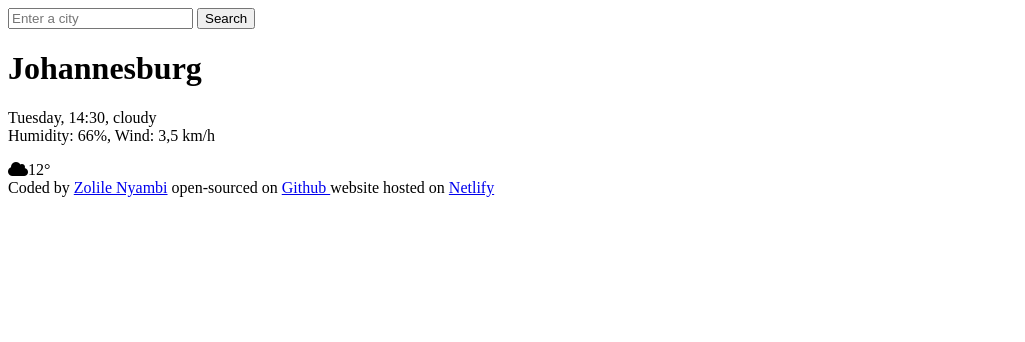
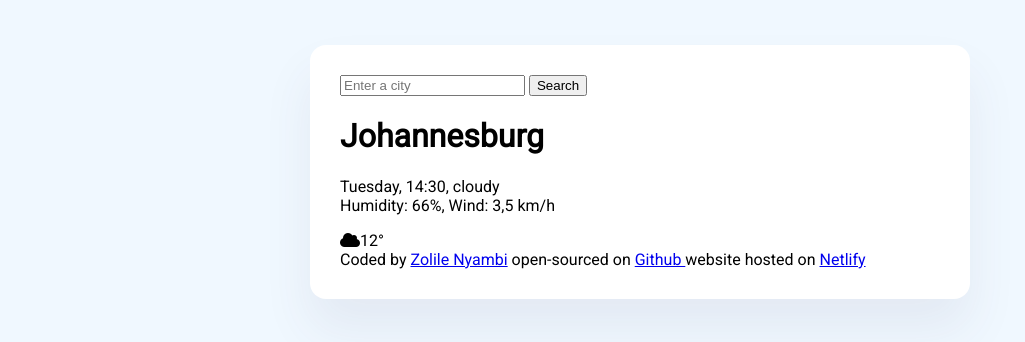
Before and after one commit to ZolileNyambi/MyWeatherForcast, a plain HTML site: page index.html in a window 1280 px wide. Shown: the whole page, without its empty margins (0-1025 px from the left). Drawn offline with Linux system fonts and the light colour scheme.

Commit message:
add srs with styling

```diff
--- a/index.html
+++ b/index.html
@@ -5,8 +5,13 @@
     <meta name="viewport" content="width=device-width, initial-scale=1.0">
     <title>Document</title>
     <script src="https://kit.fontawesome.com/766d66a6ff.js" crossorigin="anonymous"></script>
+    <link rel="stylesheet" href="src/index.css">
+    <link rel="preconnect" href="https://fonts.googleapis.com">
+<link rel="preconnect" href="https://fonts.gstatic.com" crossorigin>
+<link href="https://fonts.googleapis.com/css2?family=Roboto:ital,wght@0,300;0,400;1,300&display=swap" rel="stylesheet">
 </head>
 <body>
+    <div class="weather-app">
     <header>
         <form>
             <input type="search" placeholder="Enter a city" required>
@@ -14,7 +19,7 @@
         </form>
     </header>
     <main>
-        <div>
+        <div >
         <h1>Johannesburg</h1>
         <p>
             Tuesday, 14:30, cloudy <br>
@@ -29,5 +34,6 @@
     <footer>Coded by <a href="https://github.com/ZolileNyambi " target="_blank">Zolile Nyambi</a> open-sourced on
          <a href="https://github.com/ZolileNyambi/MyWeatherForcast" target="_blank"> Github </a>website hosted on
          <a href="https://zolile-weather-app.netlify.app/" target="_blank">Netlify</a></footer>
-</body>
+        </div>
+    </body>
 </html>
--- /dev/null
+++ b/src/index.css
@@ -0,0 +1,16 @@
+body{
+    background-color:aliceblue;
+    font-family: "Roboto", sans-serif;
+}
+
+.weather-app{
+
+    background-color: white;
+    box-shadow: 0 30px 50px rgba(80, 70, 100,0.08);
+    max-width: 600px;
+    margin: 45px auto;
+    padding: 30px;
+    border-radius: 16px;
+
+
+}
```
